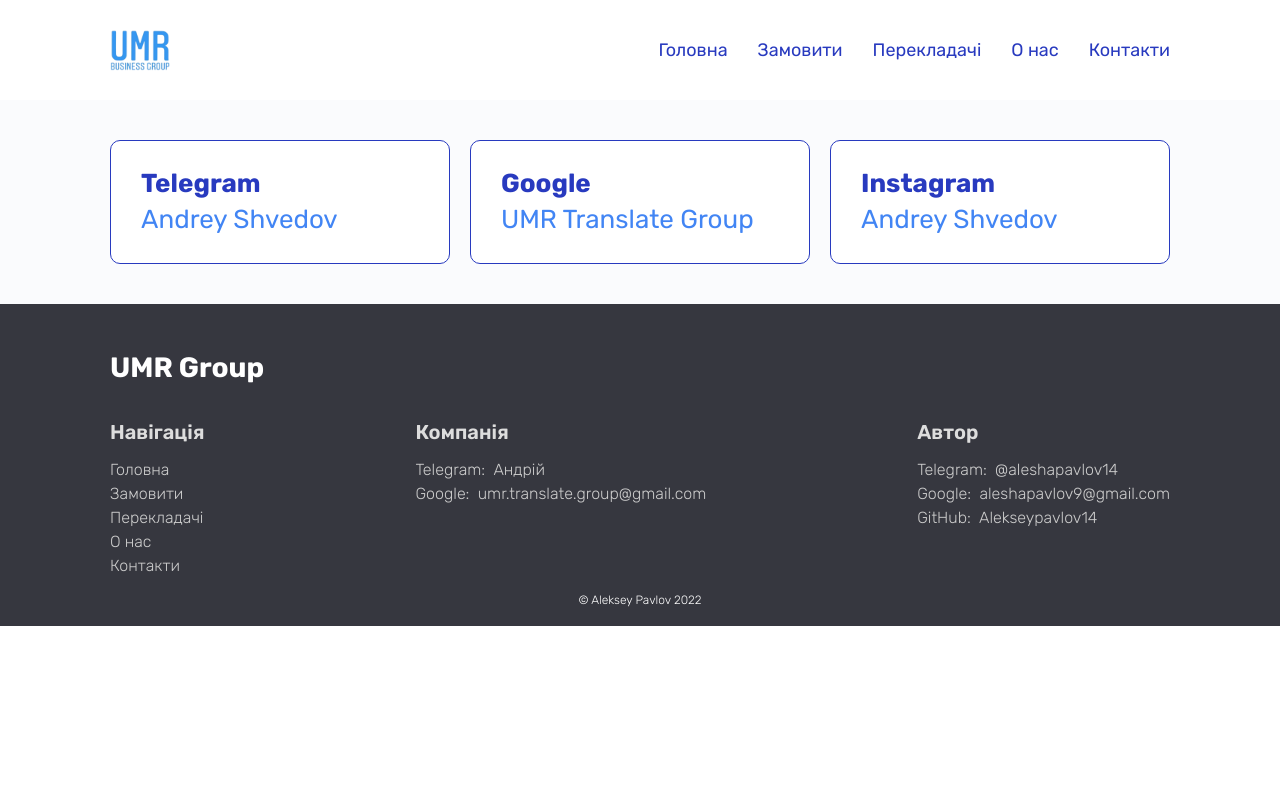
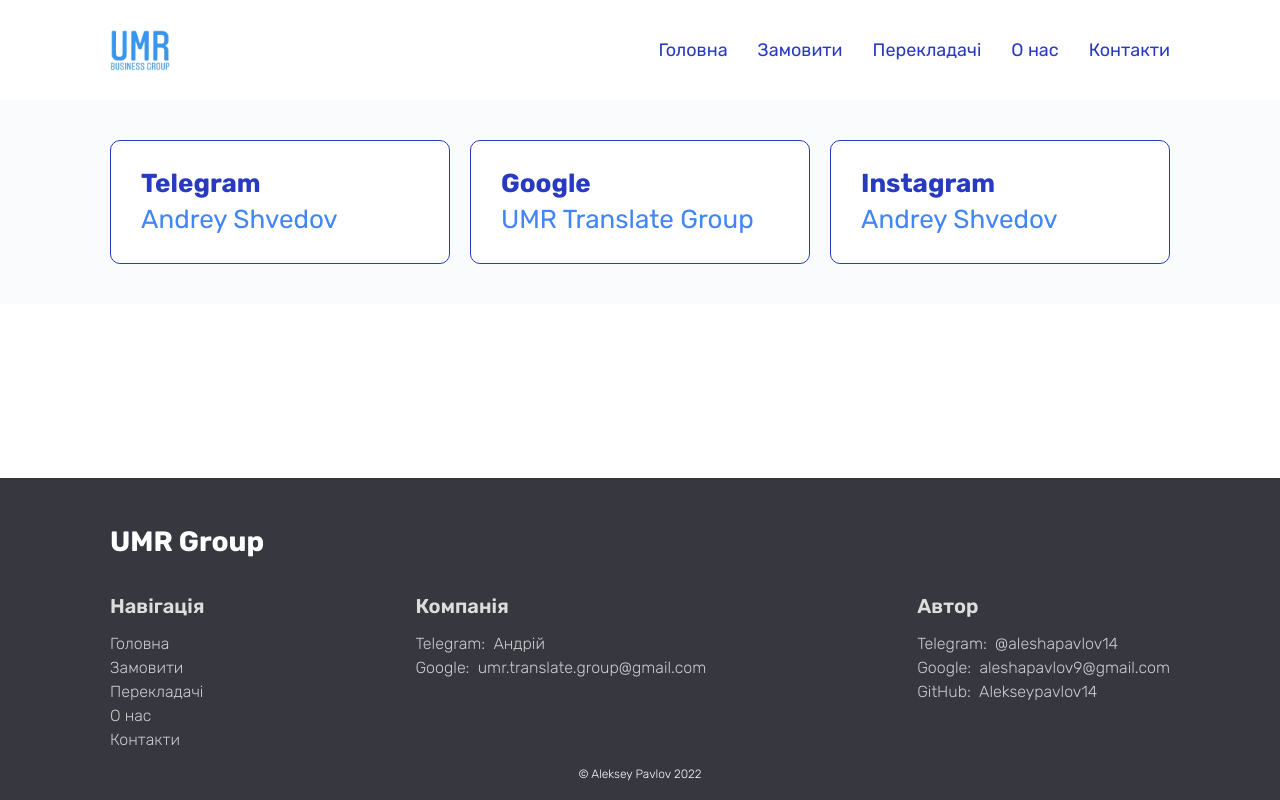
Before and after one commit to Alekseypavlov14/umr-group-next, a Next.js app: page /contacts in a window 1280 px wide. Built offline with nearby package versions, Linux system fonts and the light colour scheme.

Commit message:
delete Layout component

```diff
--- a/src/components/Layout/Layout.module.css
+++ /dev/null
@@ -1,10 +0,0 @@
-.Layout {
-  overflow: hidden;
-  display: flex;
-  flex-direction: column;
-  min-height: 100%;
-}
-
-.Main {
-  flex: 1 1 auto;
-}
--- a/src/components/Layout/Layout.tsx
+++ /dev/null
@@ -1,35 +0,0 @@
-import { FC, ReactNode } from 'react'
-import { Header } from '../Header/Header'
-import { Footer } from '../Footer/Footer'
-import { Provider } from 'react-redux'
-import store from '../../app/store'
-import Head from 'next/head'
-import styles from './Layout.module.css'
-
-interface LayoutProps {
-  children: ReactNode
-}
-
-const Layout: FC<LayoutProps> = ({ children }) => {
-  return (
-    <>
-      <Head>
-        <meta charSet="utf-8" />
-        <link rel="icon" href="./logo.png" />
-        <meta name="viewport" content="width=device-width, initial-scale=1" />
-        <link rel="apple-touch-icon" href="./logo.png" />
-        <link rel="manifest" href="./manifest.json" />
-        <title>UMR Group | Translate</title>
-      </Head>
-      <Header />
-
-      <div className={styles.Main}>
-        {children}
-      </div>
-
-      <Footer />
-    </>
-  )
-}
-
-export { Layout }
--- a/src/pages/_app.tsx
+++ b/src/pages/_app.tsx
@@ -1,13 +1,31 @@
 import type { AppProps } from 'next/app'
+import { Header } from '../components/Header/Header'
+import { Footer } from '../components/Footer/Footer'
 import { Provider } from 'react-redux'
 import store from '../app/store'
+import Head from 'next/head'
 import './../styles/null.css'
 import './../styles/index.css'
 
 export default function MyApp({ Component, pageProps }: AppProps) {
   return (
     <Provider store={store}>
-      <Component {...pageProps} />
+      <Head>
+        <meta charSet="utf-8" />
+        <link rel="icon" href="./logo.png" />
+        <meta name="viewport" content="width=device-width, initial-scale=1" />
+        <link rel="apple-touch-icon" href="./logo.png" />
+        <link rel="manifest" href="./manifest.json" />
+        <title>UMR Group | Translate</title>
+      </Head>
+
+      <Header />
+
+      <main>
+        <Component {...pageProps} />
+      </main>
+
+      <Footer />
     </Provider>
   )
 }
--- a/src/pages/about.tsx
+++ b/src/pages/about.tsx
@@ -1,10 +1,8 @@
-import { Layout } from "../components/Layout/Layout"
 import { Section } from "../components/Section/Section"
 import { TextBlock } from "../components/TextBlock/TextBlock"
 
 export default function About() {
   return (
-    <Layout>
     <Section withoutImage>
       <TextBlock>
         <>Хто ми?</>
@@ -17,6 +15,5 @@ export default function About() {
         </>
       </TextBlock>
     </Section>
-    </Layout>
   )
 }
--- a/src/pages/contacts.tsx
+++ b/src/pages/contacts.tsx
@@ -1,12 +1,10 @@
-import { Layout } from "../components/Layout/Layout"
 import { Container } from "../components/Container/Container"
 import { Contact } from "../components/Contact/Contact"
 import styles from './../styles/pages/Contacts.module.css'
 
 export default function Contacts() {
   return (
-    <Layout>
-      <div className={styles.Contacts}>
+    <div className={styles.Contacts}>
       <Container>
         <div className={styles.Contacts__List}>
           <Contact
@@ -29,6 +27,5 @@ export default function Contacts() {
         </div>
       </Container>
     </div>
-    </Layout>
   )
 }
--- a/src/pages/index.tsx
+++ b/src/pages/index.tsx
@@ -1,4 +1,3 @@
-import { Layout } from "../components/Layout/Layout"
 import { TextBlock } from "../components/TextBlock/TextBlock"
 import { Section } from "../components/Section/Section"
 import Image from "next/image"
@@ -8,7 +7,7 @@ import styles from './../styles/pages/Home.module.css'
 
 export default function Home() {
   return (
-    <Layout>
+    <>
       <Section>
         <TextBlock>
           <>Ми - <span>UMR&nbsp; Group</span></>
@@ -42,6 +41,6 @@ export default function Home() {
           </Link>
         </div>
       </Section>
-    </Layout>
+    </>
   )
 }
--- a/src/pages/translators.tsx
+++ b/src/pages/translators.tsx
@@ -1,12 +1,11 @@
 import { Container } from "../components/Container/Container"
-import { Layout } from "../components/Layout/Layout"
 import { TextBlock } from "../components/TextBlock/TextBlock"
 import { Button } from "../components/Button/Button"
 import styles from './../styles/pages/Translators.module.css'
 
 export default function Translators() {
   return (
-    <Layout>
+    <>
       <div className={styles.Translators}>
         <Container>
           <div className={styles.TranslatorsContent}>
@@ -36,6 +35,6 @@ export default function Translators() {
           </div>
         </Container>
       </div>
-    </Layout>
+    </>
   )
 }
--- a/src/styles/index.css
+++ b/src/styles/index.css
@@ -21,8 +21,15 @@ html, body {
   color: #616161;
 }
 
-#root {
-  height: 100%;
+#__next {
+  overflow: hidden;
+  display: flex;
+  flex-direction: column;
+  min-height: 100%;
+}
+
+#__next > main {
+  flex: 1 1 auto;
 }
 
 :root {
--- a/src/styles/pages/Contacts.module.css
+++ b/src/styles/pages/Contacts.module.css
@@ -1,6 +1,5 @@
 .Contacts {
   width: 100%;
-  flex: 1 0 auto;
   padding: 40px 0px;
   background-color: #FAFBFD;
 }
```
Also changed, not shown: src/components/AdditiveInput/AdditiveInput.tsx (+2 -5 lines), src/pages/order.tsx (+3 -4 lines). Lines whose indentation alone changed are shown as unchanged.
